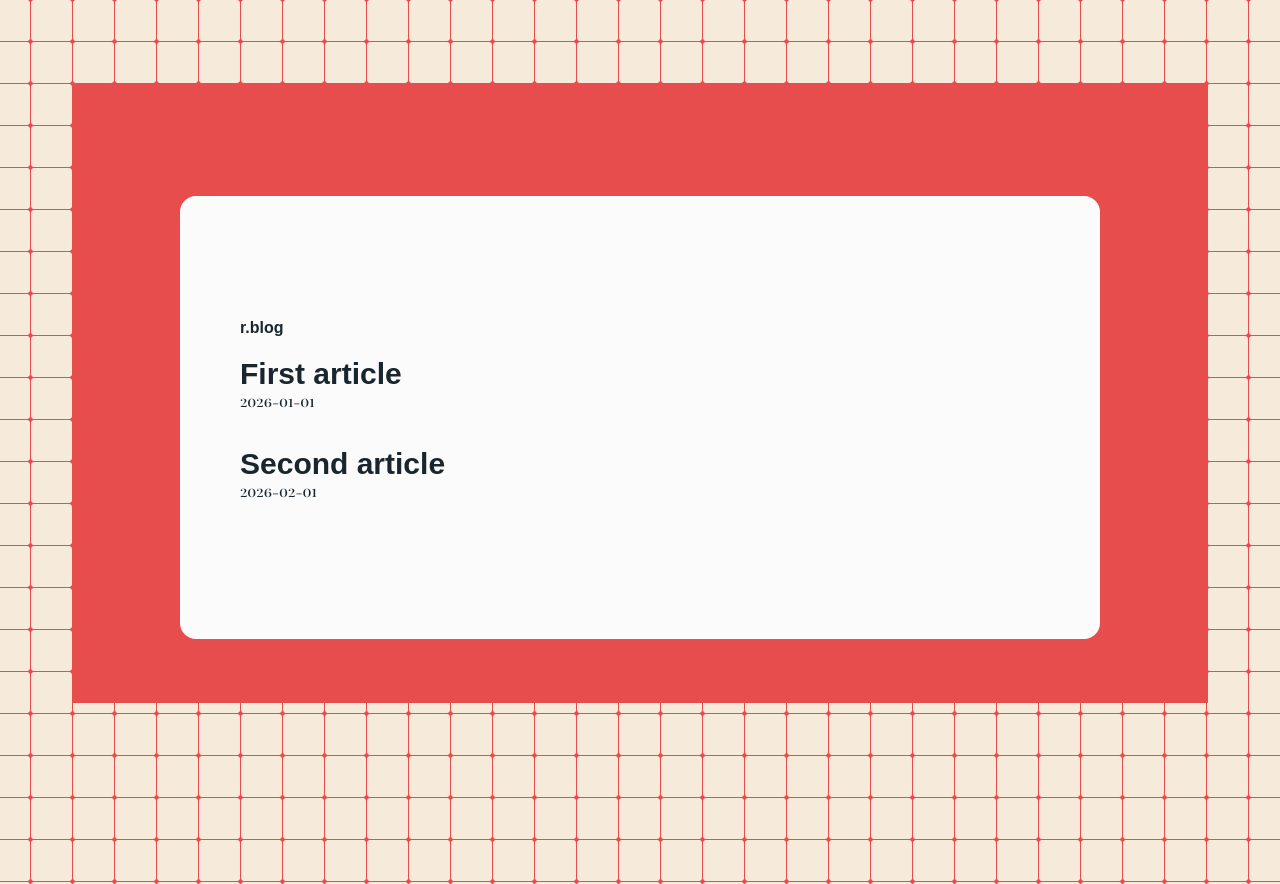
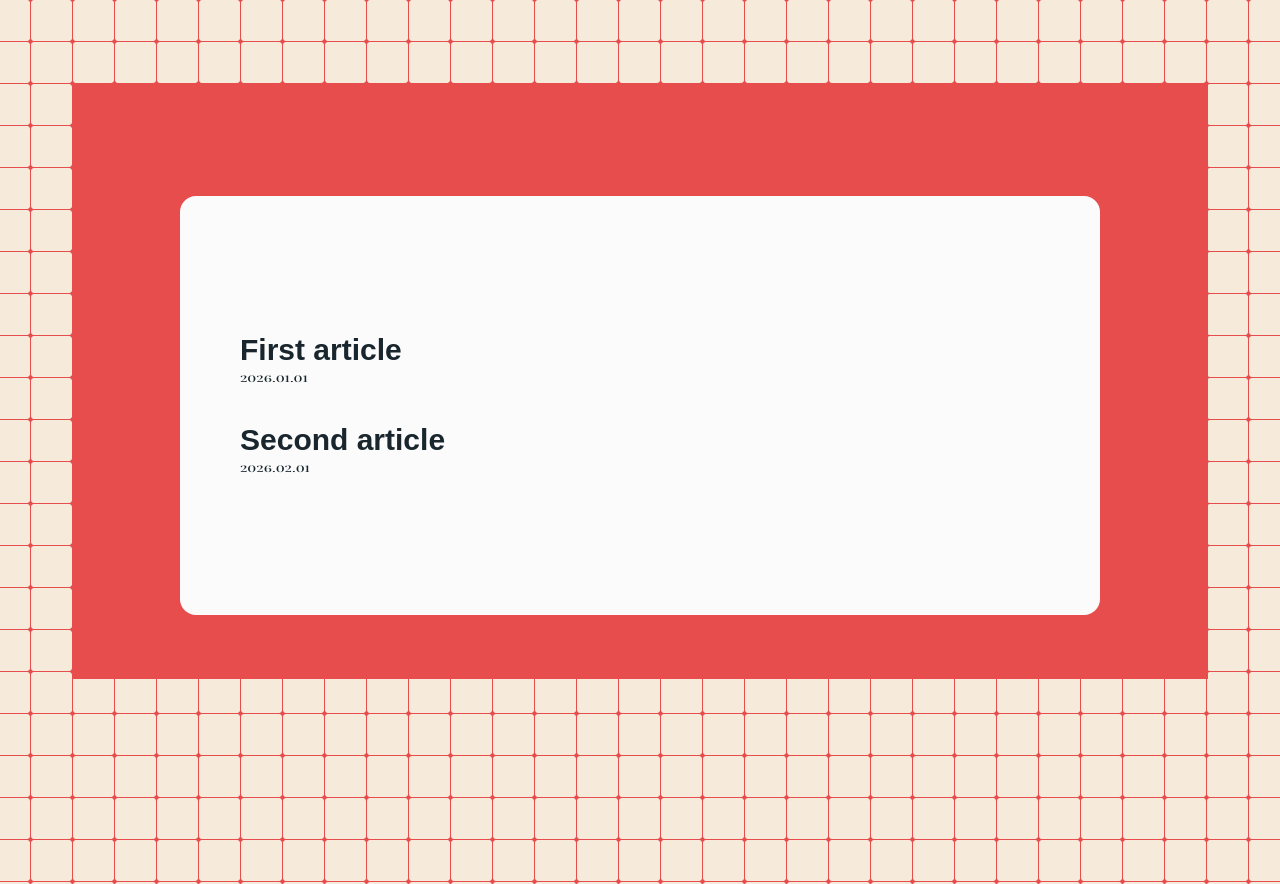
Before and after one commit to rixcx/rblog, a Next.js app: page / in a window 1280 px wide. Built offline with nearby package versions, Linux system fonts and the light colour scheme; a web font is replaced by a local one.

Commit message:
Add utility function to format dates

```diff
--- a/app/articles/[slug]/page.tsx
+++ b/app/articles/[slug]/page.tsx
@@ -1,4 +1,5 @@
 import { getArticleContent } from "@/libs/remark";
+import { formatDate } from "@/utils/date";
 
 export default async function ArticlePage({ params }: { params: Promise<{ slug: string }> }) {
   const { slug } = await params;
@@ -8,7 +9,7 @@ export default async function ArticlePage({ params }: { params: Promise<{ slug:
     <article className="">
       <header className="mb-20">
         <h1 className="text-5xl font-bold mb-2">{article.title}</h1>
-        <data className="font-playfair text-md">{article.date}</data>
+        <data className="font-playfair text-md transform scale-y-80">{formatDate(article.date)}</data>
       </header>
       <div>{article.content}</div>
     </article>
--- a/app/page.tsx
+++ b/app/page.tsx
@@ -1,15 +1,14 @@
 import Image from "next/image";
 import Link from "next/link";
 import { getAllArticlesMeta }  from "@/libs/remark";
+import { formatDate } from "@/utils/date";
 
 const articlesMeta = await getAllArticlesMeta();
 
 export default function Index() {
   return (
     <>
-      <h1 className="font-bold">r.blog</h1>
       <ul>
-
       {articlesMeta.map((article) => (
         <li key={article.slug}>
           <Link href={`/articles/${article.slug}`} className="inline-block">
@@ -19,12 +18,11 @@ export default function Index() {
                   {article.title}
                 </span>
               </h2>
-              <data className="font-playfair text-[0.9rem]">{article.date}</data>
+              <data className="font-playfair text-[0.9rem] transform scale-y-80">{formatDate(article.date)}</data>
             </div>
           </Link>
         </li>
       ))}
-
       </ul>
     </>
   );
--- /dev/null
+++ b/utils/date.ts
@@ -0,0 +1,7 @@
+export function formatDate(dateString: string): string {
+  const date = new Date(dateString);
+  const year = date.getFullYear();
+  const month = (date.getMonth() + 1).toString().padStart(2, '0');
+  const day = date.getDate().toString().padStart(2, '0');
+  return `${year}.${month}.${day}`;
+}
```
